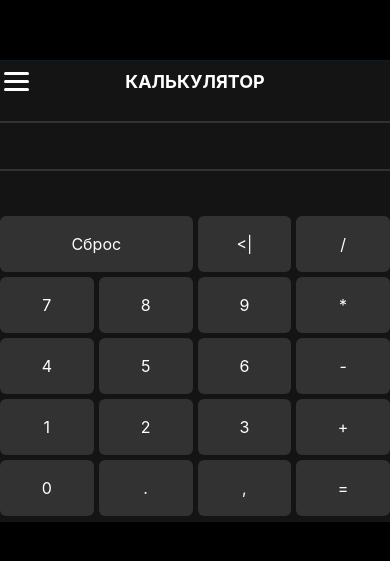
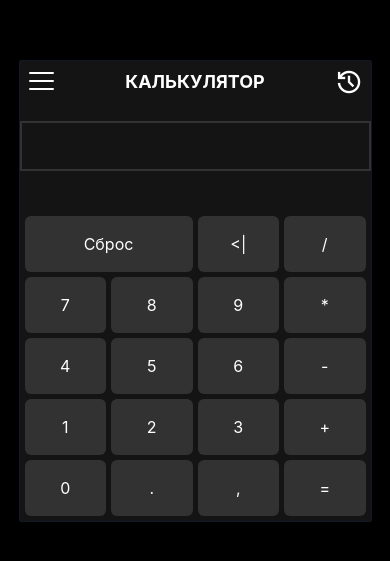
Before and after one commit to Santilla0908/calculator, a plain HTML site: page index.html in a window 390 px wide. Shown: the part 131-692 px from the top of the page. Drawn offline with nearby package versions, Linux system fonts and the light colour scheme.

Commit message:
адаптив

```diff
--- a/css/style.css
+++ b/css/style.css
@@ -60,7 +60,8 @@ body {
 	transition: background 0.15s linear;
 }
 
-.button_burger:hover {
+.button_burger:hover,
+.button_history:hover {
 	border-radius: 4px;
 }
 
@@ -68,7 +69,7 @@ body {
 	position: relative;
 	display: block;
 	width: 25px;
-	height: 3px;
+	height: 2px;
 	top: 0;
 	border-radius: 4px;
 	background-color: white;
@@ -81,7 +82,7 @@ body {
 	content: '';
 	display: block;
 	width: 25px;
-	height: 3px;
+	height: 2px;
 	border-radius: 4px;
 	background-color: white;
 }
@@ -96,6 +97,21 @@ body {
 	transition: top 0.075s 0.12s ease, opacity 0.075s ease;
 }
 
+.button_history {
+	display: flex;
+	justify-content: center;
+	align-items: center;
+	position: absolute;
+	right: 4px;
+	width: 35px;
+	height: 35px;
+	top: 3px;
+}
+
+.icon {
+	font-size: 30px !important;
+}
+
 .calculator_header {
 	font-size: 18px;
 }
@@ -105,7 +121,6 @@ body {
 	flex-direction: column;
 	min-height: 400px;
 	width: 400px;
-	min-width: 300px;
 }
 
 .input {
@@ -152,6 +167,13 @@ body {
 }
 
 .button_burger:hover,
+.button_history:hover,
 .button:hover {
 	background: var(--button_hover);
 }
+
+@media (width <= 430px) {
+	.calculator {
+		width: clamp(290px, 90vw, 400px);
+	}
+}
--- a/index.html
+++ b/index.html
@@ -7,6 +7,7 @@
 		<meta http-equiv="X-UA-Compatible" content="ie=edge">
 		<title>Калькулятор</title>
 		<link rel="stylesheet" href="./css/style.css">
+		<link rel="stylesheet" href="https://fonts.googleapis.com/css2?family=Material+Symbols+Outlined:opsz,wght,FILL,GRAD@40,100,0,200&icon_names=history"/>
 		<script src="js/script.js"></script>
 	</head>
 
@@ -17,6 +18,11 @@
 					<span class="burger_inner"></span>
 				</div>
 				<h1 class="calculator_header">Калькулятор</h1>
+
+				<div class="button_history">
+					<span class="material-symbols-outlined icon">history</span>
+				</div>
+
 			</header>
 
 			<div class="calculator">
```
